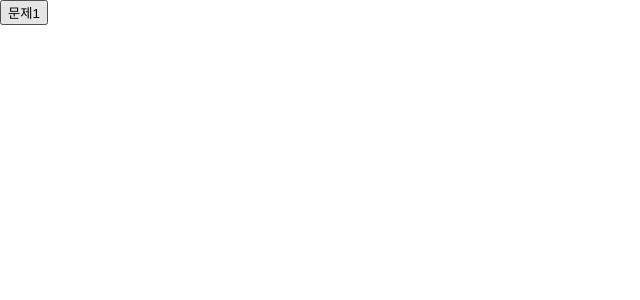
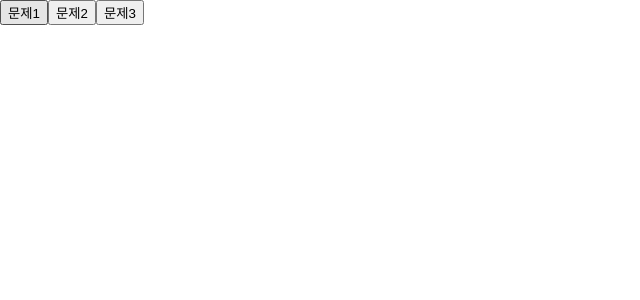
Before and after one commit to ace54470319/FrontEnd_Assignment_Second, a React (Create React App) app: page / in a window 1280 px wide. Shown: the top 300 px of the page, without its empty margins (0-640 px from the left). Built offline with nearby package versions, Linux system fonts and the light colour scheme.

Commit message:
Chore :: 문제별 버튼 필터 기능 수정

```diff
--- a/src/App.js
+++ b/src/App.js
@@ -1,19 +1,29 @@
 import { useState } from 'react';
 import LikeApp from './Like/LikeApp';
+import InputFocusApp from './Input_Focus/InputFocusApp';
 
 function App() {
   const [chooseProblem, setChooseProblem] = useState(0);
 
+  function changeProblem(value) {
+    setChooseProblem(value);
+  }
   return (
     <div className="App">
-      <button
-        onClick={() => {
-          setChooseProblem(1);
-        }}
-      >
-        문제1
-      </button>
+      {[1, 2, 3].map((item, index) => {
+        return (
+          <button
+            key={index}
+            onClick={() => {
+              changeProblem(index + 1);
+            }}
+          >
+            문제{index + 1}
+          </button>
+        );
+      })}
       {chooseProblem == 1 && <LikeApp></LikeApp>}
+      {chooseProblem == 2 && <InputFocusApp></InputFocusApp>}
     </div>
   );
 }
--- /dev/null
+++ b/src/Input_Focus/InputFocus.jsx
@@ -0,0 +1,9 @@
+function InputFocus() {
+  return (
+    <div>
+      <p>ㅎㅇ여</p>
+    </div>
+  );
+}
+
+export default InputFocus;
--- /dev/null
+++ b/src/Input_Focus/InputFocusApp.jsx
@@ -0,0 +1,12 @@
+import React from 'react';
+import InputFocus from './InputFocus';
+
+function InputFocusApp() {
+  return (
+    <div>
+      <InputFocus></InputFocus>
+    </div>
+  );
+}
+
+export default InputFocusApp;
```
Also changed, not shown: src/Input_Focus/InputFocus_styles.js (added).
